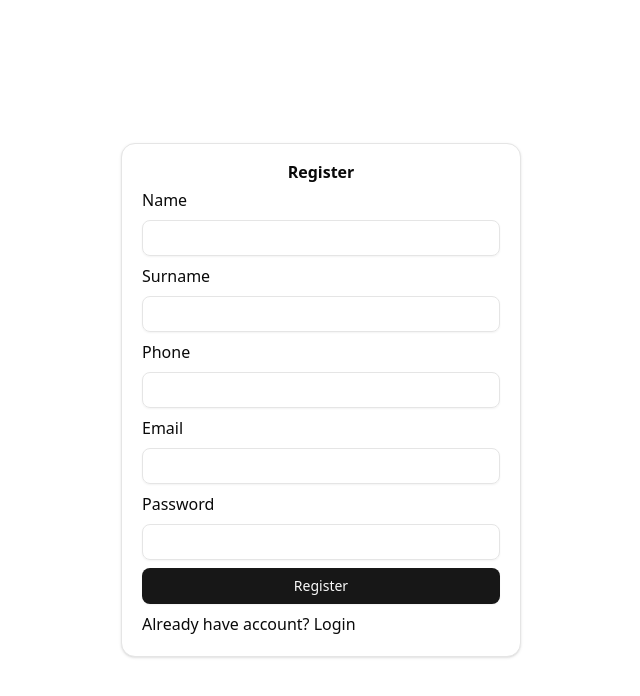
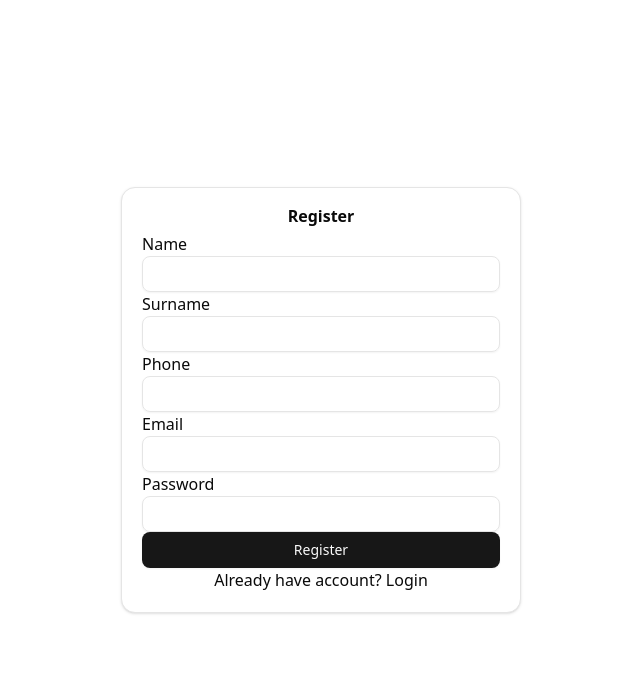
Before and after one commit to walledoll/social-media-demo, a React (Vite) app in the folder client/: page /register in a window 1280 px wide. Shown: the top 696 px of the page, without its empty margins (319-959 px from the left). Built offline with nearby package versions, Linux system fonts and the light colour scheme.

Commit message:
put inputs in form tag and add required attr to login and register pages

```diff
--- a/client/src/pages/Login.tsx
+++ b/client/src/pages/Login.tsx
@@ -9,13 +9,15 @@ export default function Login() {
   return (
     <div className='flex justify-center items-center h-[100vh]'>
         <Card className='w-100 gap-2 p-5'>
-          <CardTitle className='text-center'>Login</CardTitle>
-            <Label>Email</Label>
-            <Input type="email"/>
-            <Label>Password</Label>
-            <Input type='password'/>
-            <Button type='submit'>Login</Button>
-            <Label>Have not registered? <a href="/register">Register</a></Label>
+            <CardTitle className='text-center'>Login</CardTitle>
+            <form action="">
+              <Label>Email</Label>
+              <Input required type="email"/>
+              <Label>Password</Label>
+              <Input required type='password'/>
+              <Button className='block w-[100%]' type='submit'>Login</Button>
+              <Label className='block place-self-center'>Have not registered? <a href="/register">Register</a></Label>
+            </form>
         </Card>
     </div>
   )
--- a/client/src/pages/Register.tsx
+++ b/client/src/pages/Register.tsx
@@ -8,19 +8,22 @@ export default function Register() {
     <div className="flex h-[100vh] justify-center items-center">
       <Card className='w-100 gap-2 p-5'>
           <CardTitle className='text-center'>Register</CardTitle>
-          <Label>Name</Label>
-          <Input type='text'></Input>
-          <Label>Surname</Label>
-          <Input type='text'></Input>
-          <Label>Phone</Label>
-          <Input type='tel'></Input>
-          <Label>Email</Label>
-          <Input type="email"/>
-          <Label>Password</Label>
-          <Input type='password'/>
-          <Button type='submit'>Register</Button>
-          <Label>Already have account? <a href="/login">Login</a></Label>
+          <form action="">
+            <Label>Name</Label>
+            <Input required type='text'></Input>
+            <Label>Surname</Label>
+            <Input required type='text'></Input>
+            <Label>Phone</Label>
+            <Input required type='tel'></Input>
+            <Label>Email</Label>
+            <Input required type="email"/>
+            <Label>Password</Label>
+            <Input required type='password'/>
+            <Button className='block w-[100%]' type='submit'>Register</Button>
+            <Label className='block place-self-center'>Already have account? <a href="/login">Login</a></Label>
+          </form>
         </Card>
     </div>
+
   )
 }
```
